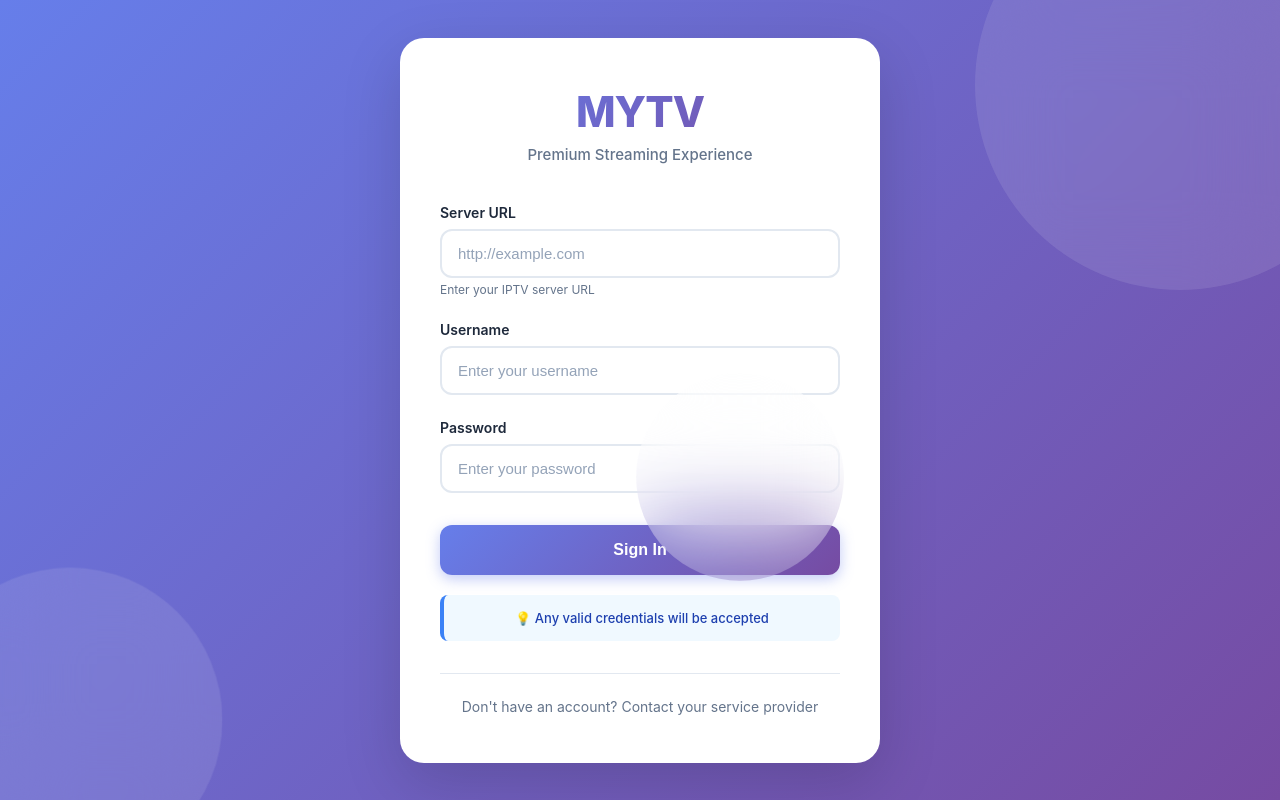
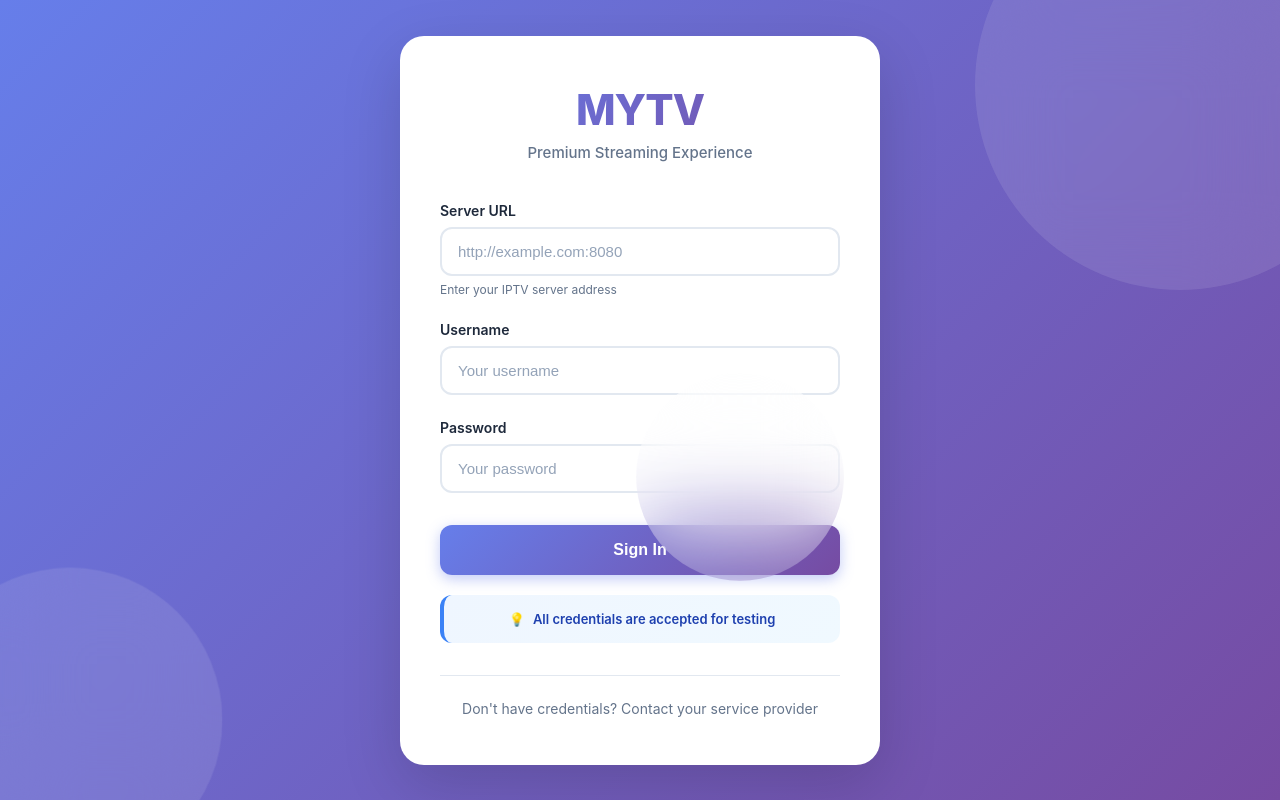
Before and after one commit to rostrmoster-create/MYTV, a plain HTML site: page login.html in a window 1280 px wide. Drawn offline with Linux system fonts and the light colour scheme.

Commit message:
Update login.html

```diff
--- a/login.html
+++ b/login.html
@@ -24,12 +24,11 @@
                         type="text"
                         id="serverUrl"
                         name="serverUrl"
-                        placeholder="http://example.com"
+                        placeholder="http://example.com:8080"
+                        autocomplete="url"
                         required
                     >
-                    <small style="color: #64748b; font-size: 12px; margin-top: 4px; display: block;">
-                        Enter your IPTV server URL
-                    </small>
+                    <small>Enter your IPTV server address</small>
                 </div>
 
                 <div class="form-group">
@@ -38,7 +37,8 @@
                         type="text"
                         id="username"
                         name="username"
-                        placeholder="Enter your username"
+                        placeholder="Your username"
+                        autocomplete="username"
                         required
                     >
                 </div>
@@ -49,7 +49,8 @@
                         type="password"
                         id="password"
                         name="password"
-                        placeholder="Enter your password"
+                        placeholder="Your password"
+                        autocomplete="current-password"
                         required
                     >
                 </div>
@@ -58,15 +59,16 @@
 
                 <button type="submit" class="submit-btn">Sign In</button>
 
-                <div style="text-align: center; margin-top: 20px; padding: 15px; background: #f0f9ff; border-radius: 8px; border-left: 4px solid #3b82f6;">
-                    <p style="margin: 0; color: #1e40af; font-size: 13px; font-weight: 500;">
-                        💡 Any valid credentials will be accepted
+                <div class="info-box">
+                    <p>
+                        <span>💡</span>
+                        <span>All credentials are accepted for testing</span>
                     </p>
                 </div>
             </form>
 
             <div class="footer-text">
-                <p>Don't have an account? Contact your service provider</p>
+                <p>Don't have credentials? Contact your service provider</p>
             </div>
         </div>
 
```
